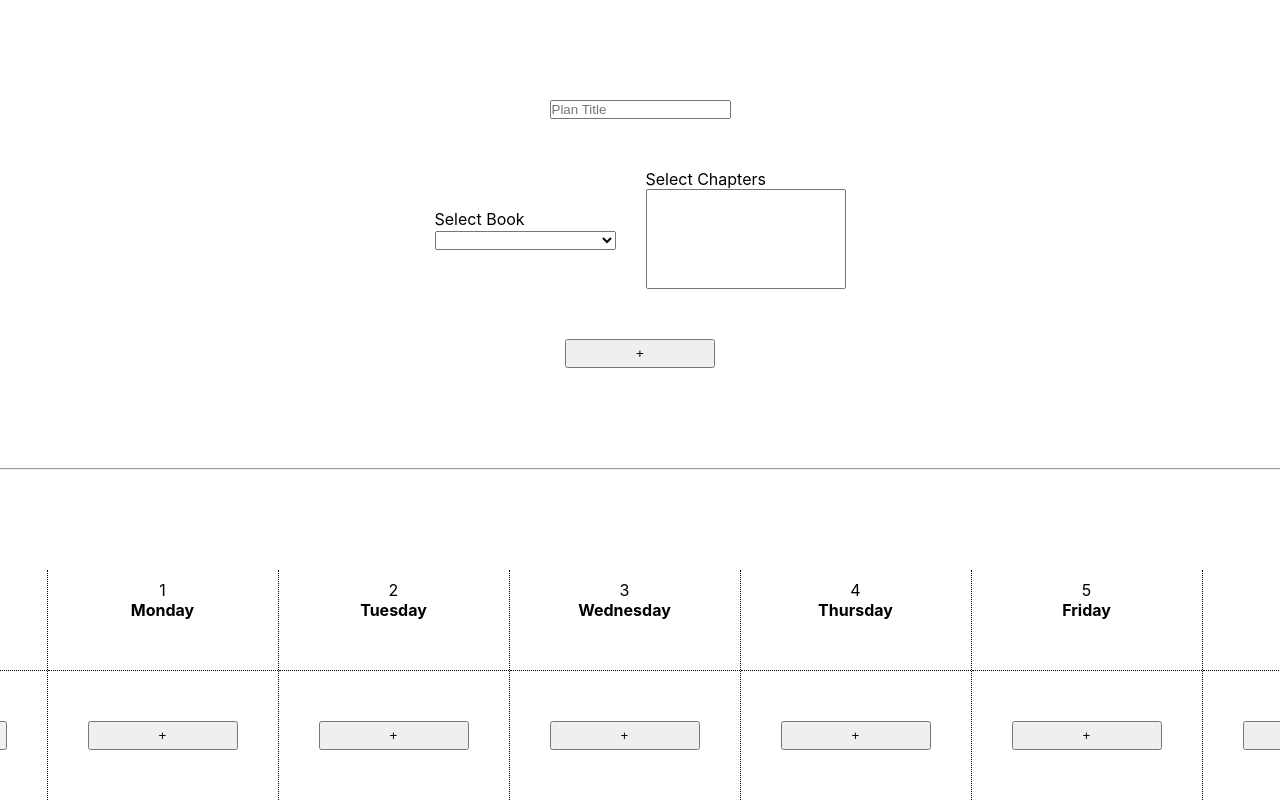
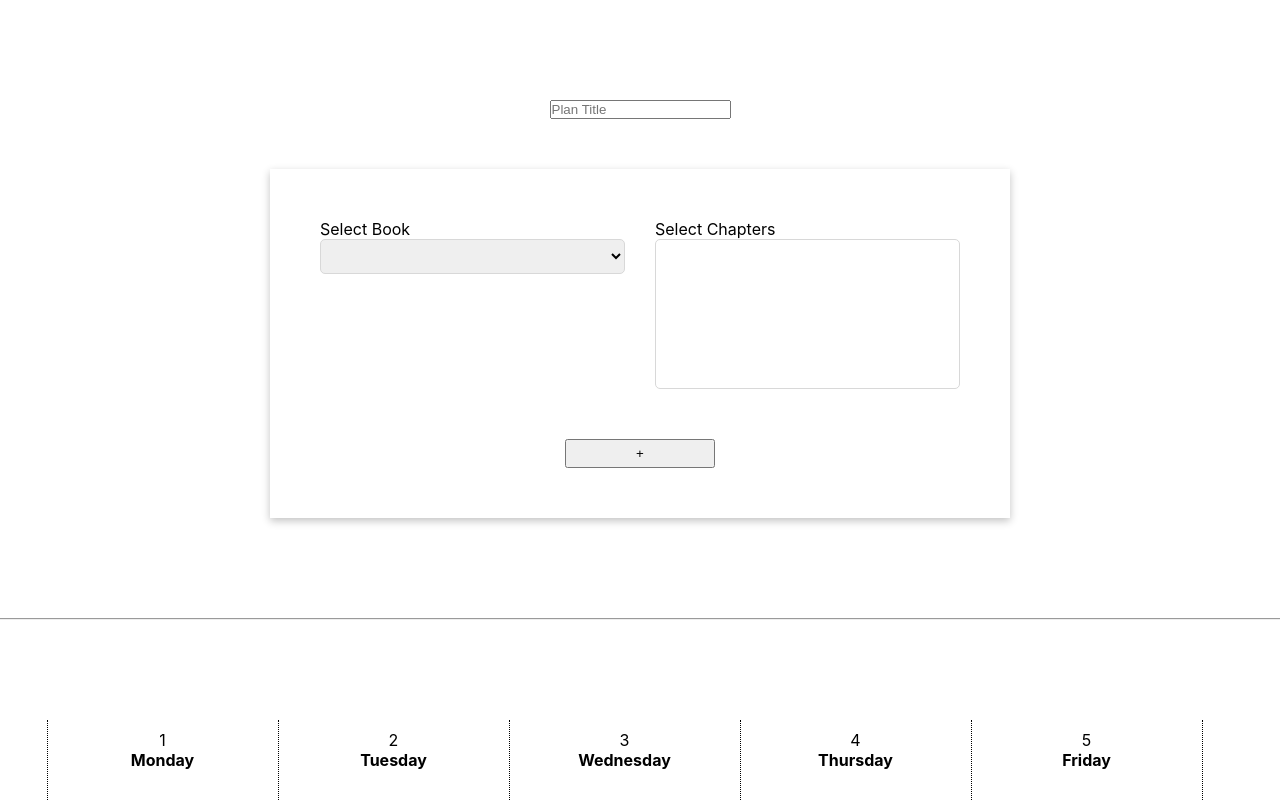
Before and after one commit to sarjil-zwt/internshipassessment, a React (Create React App) app: page / in a window 1280 px wide. Shown: the top 800 px of the page. Built offline with nearby package versions, Linux system fonts and the light colour scheme.

Commit message:
Completed some bugs

```diff
--- a/src/App.css
+++ b/src/App.css
@@ -20,7 +20,16 @@ button {
 
 select {
   cursor: pointer;
+  padding: 0.5rem;
+  border-radius: 5px;
+  border: 1px solid rgb(216, 216, 216);
+  min-width: 100%;
 }
+
+select:focus {
+  outline: none;
+}
+
 option {
   cursor: pointer;
 }
--- a/src/App.js
+++ b/src/App.js
@@ -71,6 +71,32 @@ function App() {
     setEnddate(endDate);
   };
 
+  function generateUUID() {
+    // Public Domain/MIT
+    var d = new Date().getTime(); //Timestamp
+    var d2 =
+      (typeof performance !== "undefined" &&
+        performance.now &&
+        performance.now() * 1000) ||
+      0; //Time in microseconds since page-load or 0 if unsupported
+    return "xxxxxxxx-xxxx-4xxx-yxxx-xxxxxxxxxxxx".replace(
+      /[xy]/g,
+      function (c) {
+        var r = Math.random() * 16; //random number between 0 and 16
+        if (d > 0) {
+          //Use timestamp until depleted
+          r = (d + r) % 16 | 0;
+          d = Math.floor(d / 16);
+        } else {
+          //Use microseconds since page-load if supported
+          r = (d2 + r) % 16 | 0;
+          d2 = Math.floor(d2 / 16);
+        }
+        return (c === "x" ? r : (r & 0x3) | 0x8).toString(16);
+      }
+    );
+  }
+
   const handleSubmit = () => {
     if (planName.length == 0 || startDate.length == 0) {
       return alert("Please enter all fields");
@@ -93,6 +119,12 @@ function App() {
       );
     }
 
+    const entry = enteries.find((e) => e.title == planName);
+
+    if (entry) {
+      return alert("Plan name already exist");
+    }
+
     Object.keys(selectedTimes).forEach((k) => {
       selectedTimes[k] = selectedTimes[k].map((o) => {
         let stime = JSON.parse(o.startTime);
@@ -109,7 +141,7 @@ function App() {
       newArray = [
         ...newArray,
         {
-          id: "sasdsadas",
+          id: generateUUID(),
           title: planName,
           books: selectedBooks.map((b) => {
             return {
@@ -130,7 +162,7 @@ function App() {
       const newArray = [
         ...enteries,
         {
-          id: "sasdsadas",
+          id: generateUUID(),
           title: planName,
           books: selectedBooks.map((b) => {
             return {
--- a/src/components/bookselect/BookSelect.css
+++ b/src/components/bookselect/BookSelect.css
@@ -3,15 +3,28 @@
   flex-direction: column;
   align-items: center;
   gap: 50px;
+  width: 50%;
+
+  /* border: 1px solid red; */
+  padding: 50px;
+  box-shadow: rgba(0, 0, 0, 0.24) 0px 3px 8px;
 }
 
 .bookselectdiv {
   display: flex;
-  align-items: center;
+  align-items: flex-start;
+  justify-content: center;
   gap: 30px;
+  width: 100%;
 }
 
-.bookchapterselect {
-  min-width: 200px;
-  height: 100px;
+.bookselectelement {
+  width: 100%;
+  /* border: 1px solid black; */
+  height: 100%;
+  /* min-height: 200px; */
 }
+
+select.bookchapterselect {
+  min-height: 150px;
+}
--- a/src/components/bookselect/BookSelect.jsx
+++ b/src/components/bookselect/BookSelect.jsx
@@ -14,6 +14,10 @@ const BookSelect = () => {
 
   const handleAddBook = () => {
     const lastSelectedBook = selectedBooks[selectedBooks.length - 1];
+
+    if (lastSelectedBook.bookId.length <= 0) {
+      return alert("Please select all fields");
+    }
 
     const filteredBookOptions = lastSelectedBook?.options?.filter(
       (o) => o.id != lastSelectedBook.bookId
```
